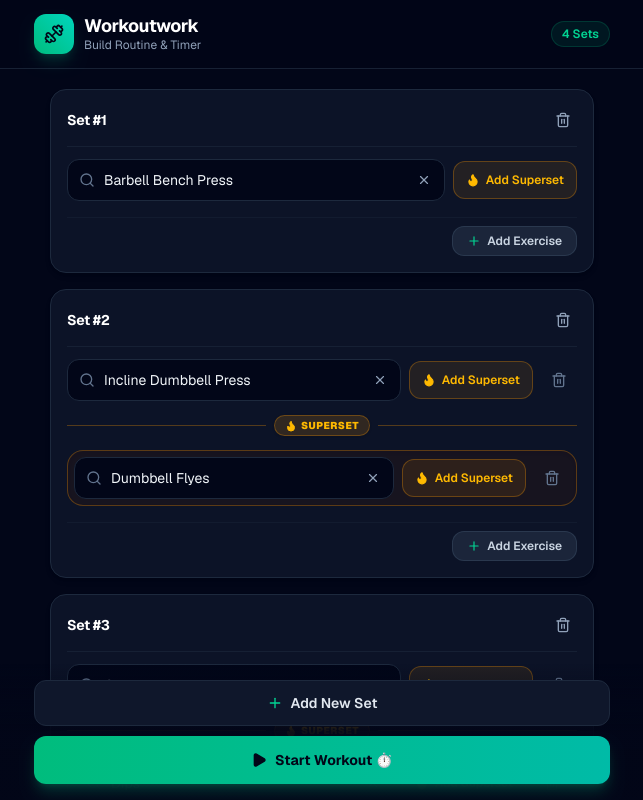
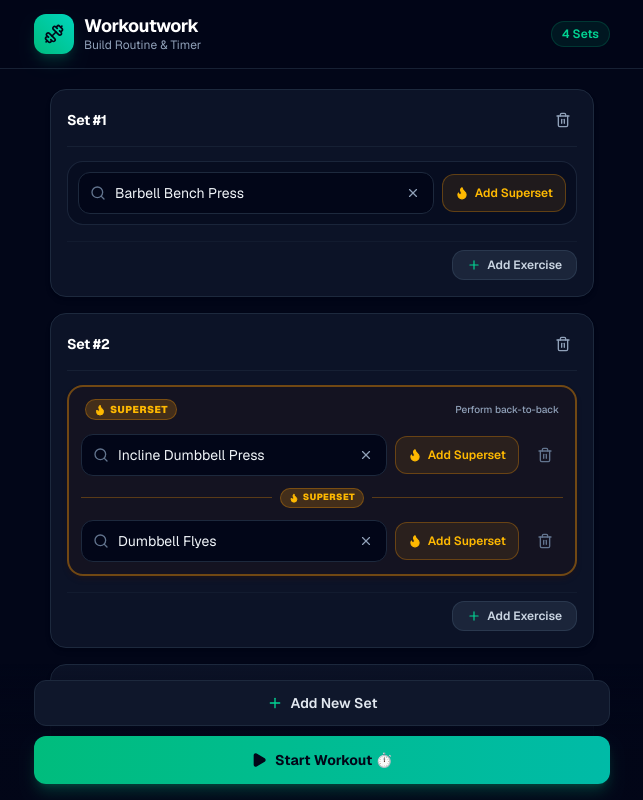
Before and after one commit to codewat/workout, a Next.js app: page / in a window 1280 px wide. Both pictures are taken after a click on the button 369 px from the left and 30 px from the top of the page. Shown: the top 800 px of the page, without its empty margins (318-961 px from the left). Built offline with nearby package versions, Linux system fonts and the light colour scheme.

Commit message:
feat: group superset workouts inside the same unified box with superset divider

```diff
--- a/src/components/WorkoutBuilder.tsx
+++ b/src/components/WorkoutBuilder.tsx
@@ -1,7 +1,7 @@
 "use client";
 
 import React, { useState } from "react";
-import { WorkoutSetGroup } from "../types";
+import { WorkoutSetGroup, getExerciseBoxes } from "../types";
 import {
   Plus,
   Trash2,
@@ -47,7 +47,7 @@ export default function WorkoutBuilder({
     onUpdateWorkoutList(workoutList.filter((g) => g.id !== groupId));
   };
 
-  // Regular "+ Add Exercise" -> NOT a superset (walay naka-butang in between)
+  // Regular "+ Add Exercise" -> adds an exercise in a separate box (not a superset)
   const handleAddExercise = (groupId: string) => {
     const updated = workoutList.map((g) => {
       if (g.id === groupId) {
@@ -68,7 +68,7 @@ export default function WorkoutBuilder({
     onUpdateWorkoutList(updated);
   };
 
-  // "Add Superset" button on a workout row -> inserts linked superset right after that workout
+  // "Add Superset" button on a workout row -> puts the superset workout in the SAME BOX
   const handleAddSuperset = (groupId: string, targetExerciseIndex: number) => {
     const updated = workoutList.map((g) => {
       if (g.id === groupId) {
@@ -76,7 +76,7 @@ export default function WorkoutBuilder({
         newExercises.splice(targetExerciseIndex + 1, 0, {
           id: "ex-" + Date.now() + "-" + Math.random().toString(36).substring(2, 6),
           name: "",
-          isSuperset: true, // Marked as Superset
+          isSuperset: true, // Marked as Superset to stay in the same box
         });
         return {
           ...g,
@@ -92,12 +92,19 @@ export default function WorkoutBuilder({
     const updated = workoutList.map((g) => {
       if (g.id === groupId) {
         const remaining = g.exercises.filter((ex) => ex.id !== exerciseId);
+        if (remaining.length === 0) {
           return {
             ...g,
-          exercises:
-            remaining.length > 0
-              ? remaining
-              : [{ id: "ex-" + Date.now(), name: "", isSuperset: false }],
+            exercises: [{ id: "ex-" + Date.now(), name: "", isSuperset: false }],
+          };
+        }
+        // Ensure the very first exercise in the set doesn't stay marked as superset
+        if (remaining[0].isSuperset) {
+          remaining[0] = { ...remaining[0], isSuperset: false };
+        }
+        return {
+          ...g,
+          exercises: remaining,
         };
       }
       return g;
@@ -167,6 +174,8 @@ export default function WorkoutBuilder({
             </div>
           ) : (
             workoutList.map((group, index) => {
+              const boxes = getExerciseBoxes(group.exercises);
+
               return (
                 <div
                   key={group.id}
@@ -198,54 +207,64 @@ export default function WorkoutBuilder({
                     </button>
                   </div>
 
-                  {/* Exercises List inside Set */}
-                  <div className="mt-3 space-y-2.5">
-                    {group.exercises.map((exercise, exIndex) => {
-                      const isSupersetItem = Boolean(exercise.isSuperset);
+                  {/* Exercises Box List: Superset workouts are enclosed inside the SAME BOX */}
+                  <div className="mt-3.5 space-y-3">
+                    {boxes.map((box) => (
+                      <div
+                        key={box.id}
+                        className={`rounded-2xl transition-all ${
+                          box.isSupersetBox
+                            ? "border-2 border-amber-500/40 bg-amber-950/15 p-3 space-y-2.5 shadow-md shadow-amber-950/20"
+                            : "border border-slate-800/90 bg-slate-950/40 p-2.5"
+                        }`}
+                      >
+                        {/* Header for Superset Box */}
+                        {box.isSupersetBox && (
+                          <div className="flex items-center justify-between pb-1 px-1">
+                            <span className="inline-flex items-center gap-1 text-[10px] font-black uppercase tracking-wider text-amber-400 bg-amber-500/20 border border-amber-500/30 px-2 py-0.5 rounded-full">
+                              <Flame className="w-3 h-3 fill-amber-400" /> Superset
+                            </span>
+                            <span className="text-[10px] text-slate-400 font-medium">
+                              Perform back-to-back
+                            </span>
+                          </div>
+                        )}
 
-                      return (
+                        {box.items.map(({ exercise, originalIndex }, itemIndex) => (
                           <React.Fragment key={exercise.id}>
-                          {/* If Add Superset was clicked: Show "Superset" in between */}
-                          {/* If + Add Exercise was clicked: NOTHING in between */}
-                          {isSupersetItem && (
-                            <div className="flex items-center justify-center gap-2 py-1">
+                            {/* In-between divider inside the same superset box */}
+                            {itemIndex > 0 && (
+                              <div className="flex items-center justify-center gap-2 py-0.5">
                                 <div className="h-px flex-1 bg-amber-500/30" />
-                              <span className="inline-flex items-center gap-1 text-[10px] font-black px-2.5 py-0.5 rounded-full bg-amber-500/15 text-amber-400 border border-amber-500/30 tracking-wider uppercase shadow-sm">
-                                <Flame className="w-3 h-3 fill-amber-400" /> Superset
+                                <span className="inline-flex items-center gap-1 text-[9px] font-black px-2 py-0.5 rounded-full bg-amber-500/20 text-amber-400 border border-amber-500/30 tracking-wider uppercase">
+                                  <Flame className="w-2.5 h-2.5 fill-amber-400" /> Superset
                                 </span>
                                 <div className="h-px flex-1 bg-amber-500/30" />
                               </div>
                             )}
 
-                          {/* Exercise Row (Distinct look if Superset) */}
-                          <div
-                            className={`relative flex items-center gap-2 transition-all ${
-                              isSupersetItem
-                                ? "p-1.5 rounded-2xl bg-amber-950/20 border border-amber-500/30 shadow-inner"
-                                : ""
-                            }`}
-                          >
+                            <div className="relative flex items-center gap-2">
                               {/* Autocomplete Input with Search */}
                               <ExerciseAutocomplete
                                 value={exercise.name}
                                 onChange={(newName) =>
                                   handleExerciseNameChange(group.id, exercise.id, newName)
                                 }
-                              exerciseIndex={exIndex}
+                                exerciseIndex={originalIndex}
                               />
 
-                            {/* Add Superset button directly on this workout row */}
+                              {/* Add Superset button (adds directly into this SAME BOX) */}
                               <button
                                 type="button"
-                              onClick={() => handleAddSuperset(group.id, exIndex)}
+                                onClick={() => handleAddSuperset(group.id, originalIndex)}
                                 className="p-2.5 sm:px-3 sm:py-2.5 bg-amber-500/10 hover:bg-amber-500/20 border border-amber-500/30 text-amber-400 rounded-xl text-xs font-semibold flex items-center gap-1.5 flex-shrink-0 transition-all"
-                              title="Add superset connected to this workout"
+                                title="Add superset inside this same box"
                               >
                                 <Flame className="w-3.5 h-3.5 fill-amber-400" />
                                 <span className="hidden sm:inline">Add Superset</span>
                               </button>
 
-                            {/* Delete individual exercise if there's more than one */}
+                              {/* Delete button if set has multiple exercises */}
                               {group.exercises.length > 1 && (
                                 <button
                                   type="button"
@@ -257,7 +276,7 @@ export default function WorkoutBuilder({
                                       exerciseId: exercise.id,
                                       title: "Delete Workout",
                                       description: `Are you sure you want to delete "${
-                                      exercise.name.trim() || `Exercise #${exIndex + 1}`
+                                        exercise.name.trim() || `Exercise #${originalIndex + 1}`
                                       }"?`,
                                     })
                                   }
@@ -269,8 +288,9 @@ export default function WorkoutBuilder({
                               )}
                             </div>
                           </React.Fragment>
-                      );
-                    })}
+                        ))}
+                      </div>
+                    ))}
                   </div>
 
                   {/* Action Button inside Card: ONLY "+ Add Exercise" */}
--- a/src/components/WorkoutSession.tsx
+++ b/src/components/WorkoutSession.tsx
@@ -1,7 +1,7 @@
 "use client";
 
 import React, { useState, useEffect, useRef } from "react";
-import { WorkoutSetGroup } from "../types";
+import { WorkoutSetGroup, getExerciseBoxes } from "../types";
 import { sound } from "../lib/audio";
 import { wakeLockManager } from "../lib/wakeLock";
 import confetti from "canvas-confetti";
@@ -404,16 +404,37 @@ export default function WorkoutSession({
 
             {/* Clickable Exercise Cards */}
             <div className="space-y-3">
-              {currentGroup.exercises.map((exercise, exIndex) => {
-                const displayName = exercise.name.trim() || `Exercise ${exIndex + 1}`;
+              {getExerciseBoxes(currentGroup.exercises).map((box) => (
+                <div
+                  key={box.id}
+                  className={
+                    box.isSupersetBox
+                      ? "rounded-2xl border-2 border-amber-500/40 bg-amber-950/15 p-3 space-y-2.5 shadow-md shadow-amber-950/20"
+                      : "space-y-2"
+                  }
+                >
+                  {box.isSupersetBox && (
+                    <div className="flex items-center justify-between pb-1 px-1">
+                      <span className="inline-flex items-center gap-1 text-[10px] font-black uppercase tracking-wider text-amber-400 bg-amber-500/20 border border-amber-500/30 px-2 py-0.5 rounded-full">
+                        <Flame className="w-3 h-3 fill-amber-400" /> Superset
+                      </span>
+                      <span className="text-[10px] text-slate-400 font-medium">
+                        Perform back-to-back
+                      </span>
+                    </div>
+                  )}
+
+                  {box.items.map(({ exercise, originalIndex }, itemIndex) => {
+                    const displayName =
+                      exercise.name.trim() || `Exercise ${originalIndex + 1}`;
                     const isCompleted = completedExerciseIds.has(exercise.id);
 
                     return (
                       <React.Fragment key={exercise.id}>
-                    {Boolean(exercise.isSuperset) && (
-                      <div className="flex items-center justify-center gap-2 py-1">
+                        {itemIndex > 0 && (
+                          <div className="flex items-center justify-center gap-2 py-0.5">
                             <div className="h-px flex-1 bg-amber-500/30" />
-                        <span className="inline-flex items-center gap-1 text-[10px] font-black px-2.5 py-0.5 rounded-full bg-amber-500/20 text-amber-400 border border-amber-500/40 tracking-wider uppercase">
+                            <span className="inline-flex items-center gap-1 text-[9px] font-black px-2 py-0.5 rounded-full bg-amber-500/20 text-amber-400 border border-amber-500/30 tracking-wider uppercase">
                               <Flame className="w-2.5 h-2.5 fill-amber-400" /> Superset
                             </span>
                             <div className="h-px flex-1 bg-amber-500/30" />
@@ -425,8 +446,8 @@ export default function WorkoutSession({
                           className={`w-full text-left p-4 rounded-2xl border transition-all flex items-center justify-between gap-3 active:scale-[0.98] ${
                             isCompleted
                               ? "bg-emerald-600 text-white border-emerald-500 shadow-md shadow-emerald-600/30"
-                          : Boolean(exercise.isSuperset)
-                          ? "bg-amber-950/20 hover:bg-amber-950/30 text-slate-200 border-amber-500/40"
+                              : box.isSupersetBox
+                              ? "bg-slate-900/90 hover:bg-slate-900 text-slate-200 border-amber-500/30"
                               : "bg-slate-950/90 hover:bg-slate-950 text-slate-200 border-slate-800 hover:border-slate-700"
                           }`}
                         >
@@ -438,9 +459,15 @@ export default function WorkoutSession({
                                   : "border-slate-700 text-slate-400 bg-slate-900"
                               }`}
                             >
-                        {isCompleted ? <Check className="w-4 h-4 stroke-[3]" /> : exIndex + 1}
+                              {isCompleted ? (
+                                <Check className="w-4 h-4 stroke-[3]" />
+                              ) : (
+                                originalIndex + 1
+                              )}
                             </div>
-                      <span className="font-semibold text-base tracking-tight">{displayName}</span>
+                            <span className="font-semibold text-base tracking-tight">
+                              {displayName}
+                            </span>
                           </div>
 
                           <div className="flex items-center">
@@ -454,6 +481,8 @@ export default function WorkoutSession({
                       </React.Fragment>
                     );
                   })}
+                </div>
+              ))}
             </div>
 
             {/* Set Navigation Buttons (Previous & Next Set) */}
--- a/src/types.ts
+++ b/src/types.ts
@@ -8,3 +8,38 @@ export interface WorkoutSetGroup {
   id: string;
   exercises: ExerciseItem[];
 }
+
+export interface ExerciseBoxItem {
+  exercise: ExerciseItem;
+  originalIndex: number;
+}
+
+export interface ExerciseBox {
+  id: string;
+  items: ExerciseBoxItem[];
+  isSupersetBox: boolean;
+}
+
+// Helper to group consecutive exercises where isSuperset === true into the same box
+export function getExerciseBoxes(exercises: ExerciseItem[]): ExerciseBox[] {
+  const boxes: ExerciseBox[] = [];
+  let currentBox: ExerciseBox | null = null;
+
+  exercises.forEach((exercise, idx) => {
+    if (exercise.isSuperset && currentBox) {
+      // Put in the same box
+      currentBox.items.push({ exercise, originalIndex: idx });
+      currentBox.isSupersetBox = true;
+    } else {
+      // Create a new box
+      currentBox = {
+        id: exercise.id,
+        items: [{ exercise, originalIndex: idx }],
+        isSupersetBox: false,
+      };
+      boxes.push(currentBox);
+    }
+  });
+
+  return boxes;
+}
```
Lines whose indentation alone changed are shown as unchanged.
